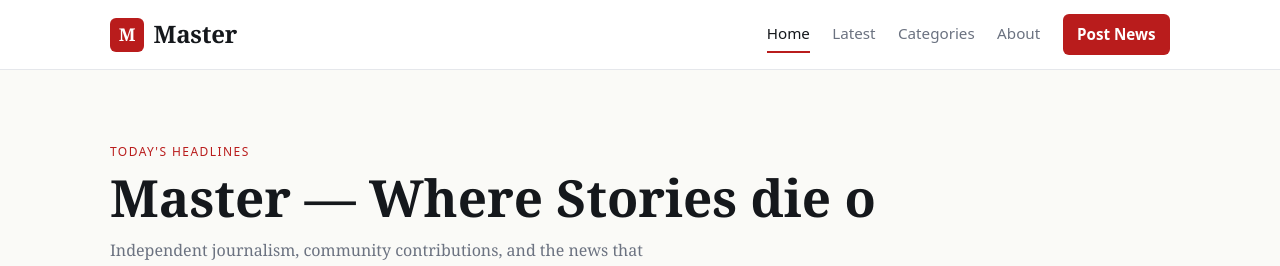
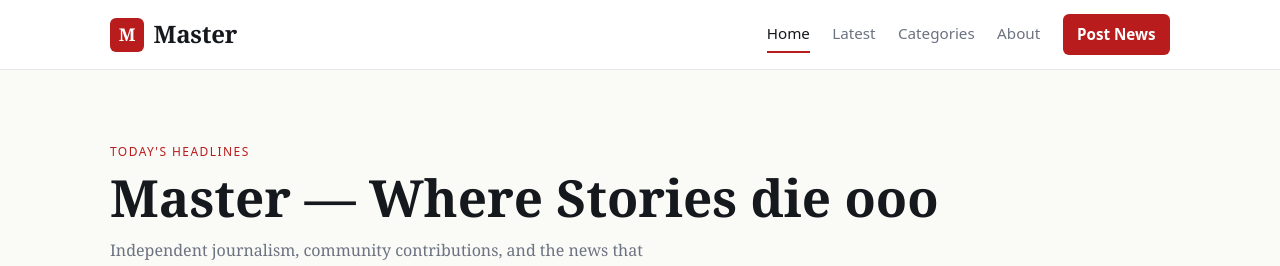
Before and after one commit to Sacura1/master, a React (Vite) app: page / in a window 1280 px wide. Shown: the top 266 px of the page. Built offline with nearby package versions, Linux system fonts and the light colour scheme.

Commit message:
fix:  edit

```diff
--- a/src/pages/Home.jsx
+++ b/src/pages/Home.jsx
@@ -12,7 +12,7 @@ export default function Home() {
       <section className="hero">
         <div>
           <p className="eyebrow">Today's Headlines</p>
-          <h1>Master — Where Stories die o</h1>
+          <h1>Master — Where Stories die ooo</h1>
           <p className="hero-sub">
             Independent journalism, community contributions, and the news that matters.
             Read the latest, browse by category, or share your own story.
```
